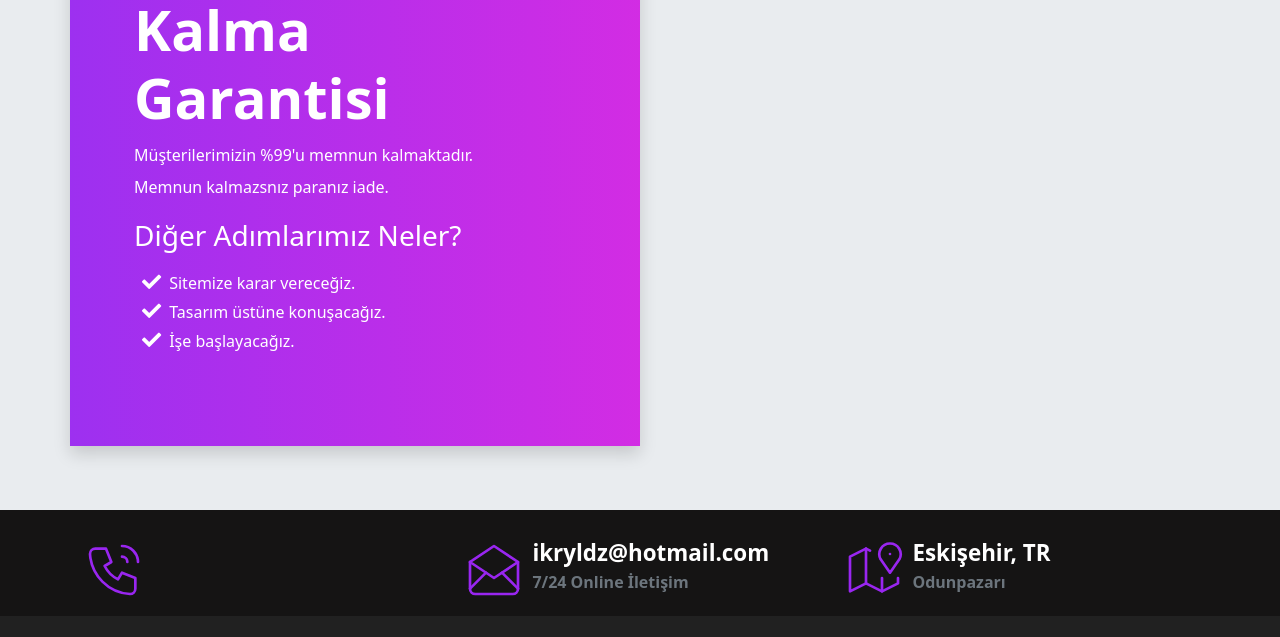
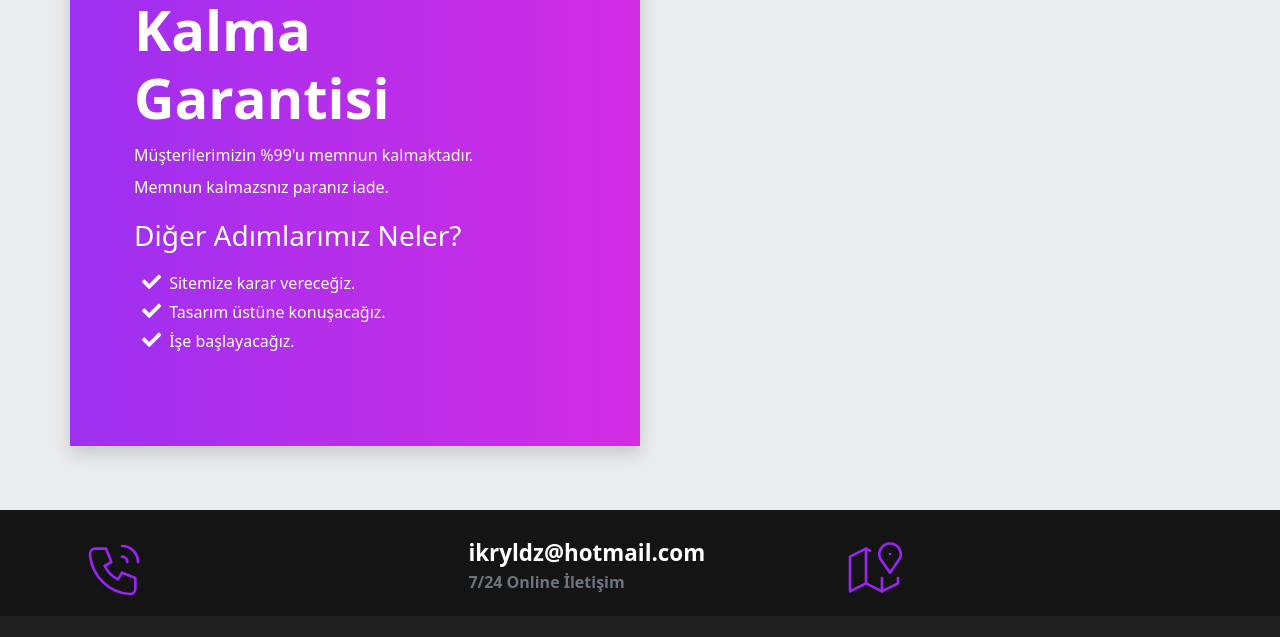
Before and after one commit to ikryldz/ikryldz.github.io, a website: page index.html in a window 1280 px wide. Shown: the part 3252-3889 px from the top of the page. Drawn offline with nearby package versions, Linux system fonts and the light colour scheme; files that its build step writes are made by us from their sources.

Commit message:
Update index.html

```diff
--- a/index.html
+++ b/index.html
@@ -202,15 +202,7 @@
       </div>
       <!-- CONTENT FOR EMAIL  -->
       <div class="col-md-4 col-lg-4 contact-box pt-1 d-md-block d-lg-flex d-flex">
-        <div class="contact-box__icon">
-          <svg xmlns="http://www.w3.org/2000/svg" class="icon icon-tabler icon-tabler-mail-opened" viewBox="0 0 24 24" stroke-width="1" fill="none" stroke-linecap="round" stroke-linejoin="round">
-            <path stroke="none" d="M0 0h24v24H0z" fill="none"/>
-            <polyline points="3 9 12 15 21 9 12 3 3 9" />
-            <path d="M21 9v10a2 2 0 0 1 -2 2h-14a2 2 0 0 1 -2 -2v-10" />
-            <line x1="3" y1="19" x2="9" y2="13" />
-            <line x1="15" y1="13" x2="21" y2="19" />
-          </svg>
-        </div>
+
         <div class="contact-box__info">
           <a href="#" class="contact-box__info--title">ikryldz@hotmail.com</a>
           <p class="contact-box__info--subtitle">7/24 Online İletişim</p>
@@ -227,10 +219,6 @@
             <line x1="9" y1="4" x2="9" y2="17" />
             <line x1="15" y1="15" x2="15" y2="20" />
           </svg>
-        </div>
-        <div class="contact-box__info">
-          <a href="#" class="contact-box__info--title">Eskişehir, TR</a>
-          <p class="contact-box__info--subtitle">Odunpazarı</p>
         </div>
       </div>
     </div>
```
